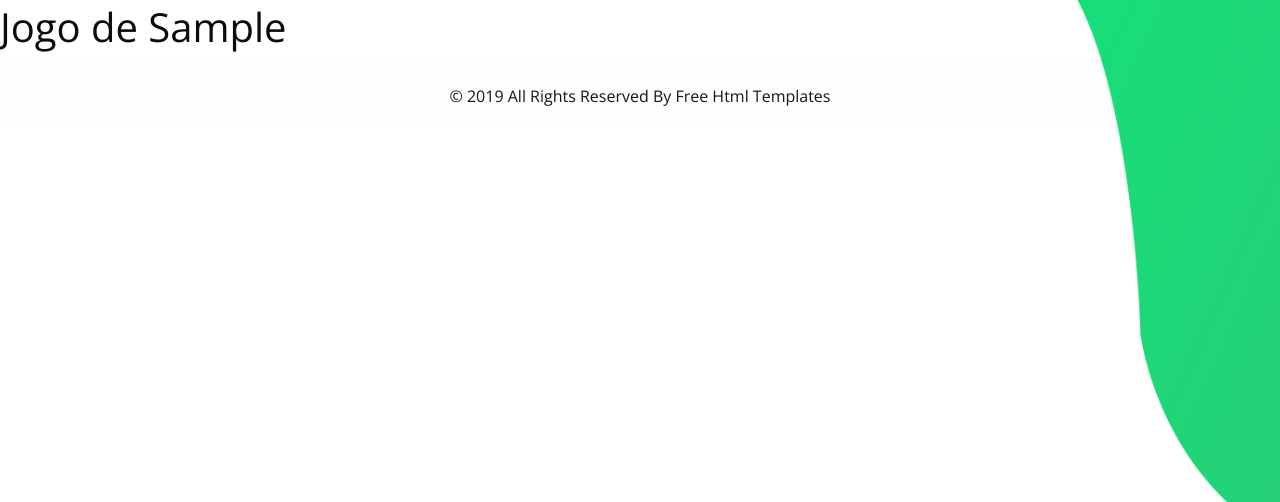
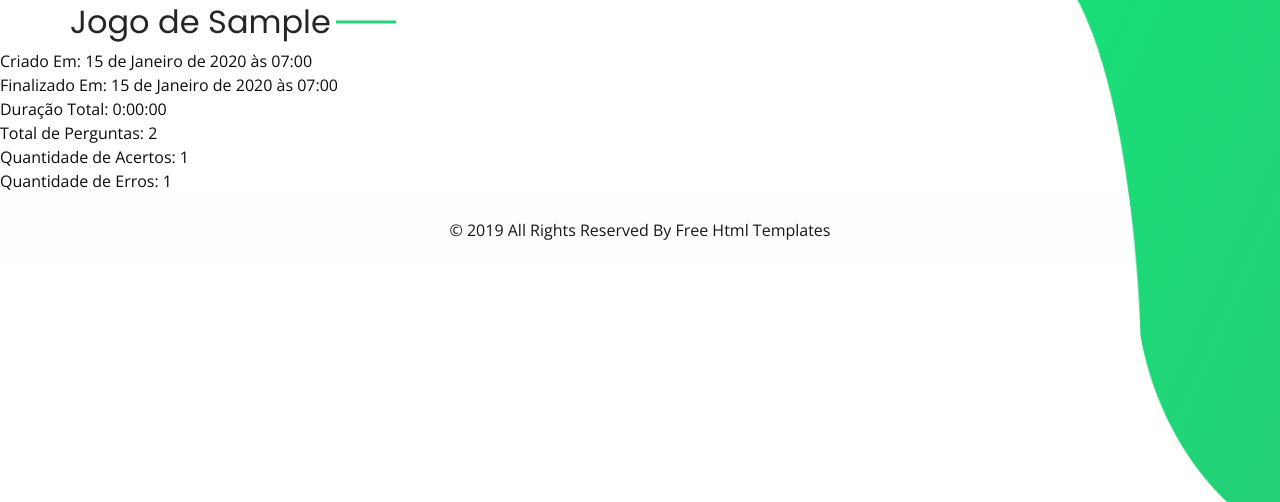
Before and after one commit to Dryzera/musical-test-django-2024, a Django app: a page that uses main/templates/game_detail.html in a window 1280 px wide. Shown: the part 67-569 px from the top of the page. Run offline with Django 5.2, Linux system fonts and the light colour scheme; tables that the repository leaves empty hold one stand-in row (values such as "Sample post"); some libraries are stand-ins or nearby versions.

Commit message:
fixing logic error and created game_datail page (incomplete)

```diff
--- a/main/models.py
+++ b/main/models.py
@@ -1,9 +1,6 @@
 from django.db import models
 from django.contrib.auth.models import User
 from django.contrib.auth.models import Group
-from datetime import datetime
-from django.utils import timezone
-from main.utils.generate_slug import generate_slug
 
 class Localidade(models.Model):
     localidade = models.CharField(max_length=500, blank=False, null=False)
@@ -94,12 +91,6 @@ class Jogo(models.Model):
     def __str__(self):
         return f'Jogo de {self.user}'
 
-    def save(self, *args, **kwargs):
-        if not self.slug:
-            self.slug = generate_slug()
-
-        return super().save(*args, **kwargs)
-
 class PerguntasJogo(models.Model):
     game = models.ForeignKey(Jogo, on_delete=models.CASCADE, related_name="perguntas_jogo")
     question = models.ForeignKey(Perguntas, on_delete=models.SET_NULL, null=True, related_name="jogos")
--- a/main/templates/game_detail.html
+++ b/main/templates/game_detail.html
@@ -1,10 +1,30 @@
 {% extends "global/base.html" %}
 
 {% block content %}
-    {% if game_model.user.first_name %}
-        <h1>Jogo de {{ game_model.user.first_name }}</h1>
-    {% else %}
-        <h1>Jogo de {{ game_model.user.username }}</h1>
-    {% endif %}
+<div class="container">
+    <div class="heading_container">
+      <h2>
+        {% if game_model.user.first_name %}
+            Jogo de {{ game_model.user.first_name }}
+        {% else %}
+            Jogo de {{ game_model.user.username }}
+        {% endif %}
+      </h2>
+    </div>
+</div>
+
+<div class="grid_resume_game">
+    <div class="cabeca">
+        <div class="stats">Criado Em: {{ game_model.created_at }}</div>
+        <div class="stats">Finalizado Em: {{ game_model.finished_at }}</div>
+        <div class="stats">Duração Total: {{ game_duration }}</div>
+    </div>
+    <div class="cabeca">
+        <div class="stats">Total de Perguntas: {{ total_questions }}</div>
+        <div class="stats">Quantidade de Acertos: {{ game_model.qtd_acertos }}</div>
+        <div class="stats">Quantidade de Erros: {{ game_model.qtd_erros }}</div>
+    </div>
+</div>
+
 
 {% endblock content %}
--- a/main/utils/utils_views.py
+++ b/main/utils/utils_views.py
@@ -1,9 +1,15 @@
 from django.http import HttpResponse
 from main.models import Jogo, Perguntas, PerguntasJogo
 from random import sample
+from datetime import datetime
+from django.utils import timezone
+from main.utils.generate_slug import generate_slug
 
 def get_questions(request):
     game = Jogo.objects.create(user=request.user)
+    if not game.slug:
+        game.slug = generate_slug()
+        game.save()
     perguntas = list(Perguntas.objects.all())
     qtd_perguntas = len(perguntas)
 
--- a/main/views/game_view.py
+++ b/main/views/game_view.py
@@ -5,6 +5,8 @@ from django.contrib import messages
 from main.utils.utils_views import get_questions
 from datetime import datetime, timedelta
 from django.http import HttpResponse, Http404
+from django.utils import timezone
+from main.utils.generate_slug import generate_slug
 
 
 def games(request):
@@ -18,26 +20,27 @@ class Game(FormView):
         if not request.user.is_authenticated:
             messages.error(request, 'Você precisa fazer login para jogar.')
             return redirect('login')
-        user_games = Jogo.objects.filter(user=request.user).last()
+        last_game = Jogo.objects.filter(user=request.user).last()
         hora_agora = datetime.now().timestamp()
 
-        if user_games is None:
+        if last_game is None:
             get_questions(request)
         else:
-            if (user_games.created_at.timestamp() + 600) < hora_agora:
+            if (last_game.created_at.timestamp() + 600) < hora_agora:
                 # caso a pessoa saia e volte depois
-                if user_games.qtd_acertos == 0 or user_games.qtd_erros == 0:
+                if last_game.qtd_acertos == 0 or last_game.qtd_erros == 0:
                     messages.info(request, 'Você tem um jogo criado. Continue-o.')
                 else:
                     get_questions(request)
 
             # caso a pessoa termine antes de 10 minutos e queira jogar mais
-            elif user_games.qtd_acertos != 0 or user_games.qtd_erros != 0:
+            elif last_game.qtd_acertos != 0 or last_game.qtd_erros != 0:
                 get_questions(request)
             else:
                 messages.error(request, 'Você tem um jogo criado a menos de 10 minutos. Continue este.')
 
-        return render(request, self.template_name, context={'perguntas': PerguntasJogo.objects.filter(game=user_games)})
+        game_selected = Jogo.objects.filter(user=request.user).last()
+        return render(request, self.template_name, context={'perguntas': PerguntasJogo.objects.filter(game=game_selected)})
 
     def post(self, request, *args, **kwargs):
         respostas = {}
@@ -75,9 +78,11 @@ class GameResume(DetailView):
     def get(self, request, *args, **kwargs):
         game = self.get_object()
         game_duration = game.finished_at - game.created_at
+        total_questions = game.qtd_acertos + game.qtd_erros
         context = {
             'game_model': game,
             'game_duration': game_duration,
+            'total_questions': total_questions,
         }
 
         return render(request, self.template_name, context)
```
